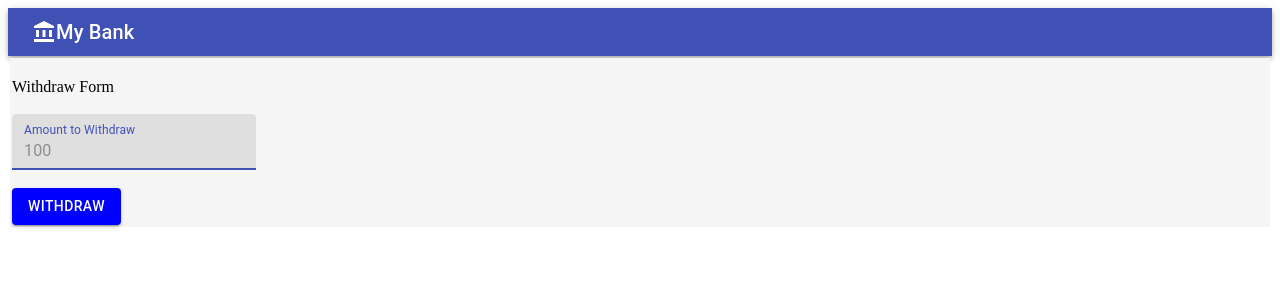
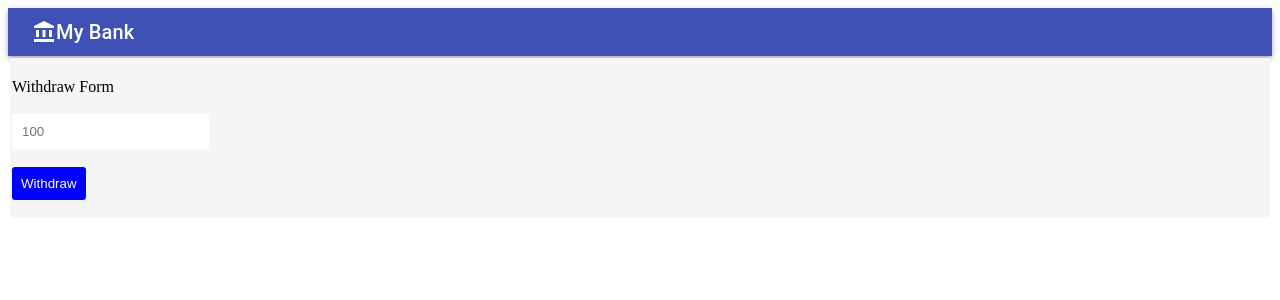
Before and after one commit to zabirK89/Bank-Wallet, a React (Create React App) app: page /withdraw in a window 1280 px wide. Shown: the top 300 px of the page. Built offline with nearby package versions, Linux system fonts and the light colour scheme.

Commit message:
6 files modified

```diff
--- a/src/App.js
+++ b/src/App.js
@@ -1,7 +1,6 @@
 import React from 'react';
 import './style.css';
-import { TextField, Button, Snackbar } from '@material-ui/core';
-import { useState } from 'react';
+import {  Snackbar } from '@material-ui/core';
 import NavBar from './Components/NavBar';
 import Actionbank from './Components/Actionbank';
 import Statement from './Components/Statement';
@@ -17,7 +16,6 @@ export default function App(props) {
 
     setOpen(false);
   };
-
   return (
     <BrowserRouter>
       <NavBar />
--- a/src/Components/Actionbank.js
+++ b/src/Components/Actionbank.js
@@ -18,7 +18,7 @@ export default function Actionbank() {
       <br />
       <div>hello user</div>
       <br />
-      <div> Your balance is {account.amount}</div>
+      <h2> Your balance is {account.amount}</h2>
       <br />
       <div className="btn">
         <Link to="/statement">
--- a/src/Components/Deposit.js
+++ b/src/Components/Deposit.js
@@ -1,69 +1,29 @@
 import React from 'react';
-
-import { TextField, Button } from '@material-ui/core';
-import { Outlet, Link, useNavigate } from 'react-router-dom';
-import { store } from '../State/Store';
+import {useNavigate } from 'react-router-dom';
 import { useDispatch } from 'react-redux';
 import { actioncreator } from '../State/Indexa';
-import { useState } from 'react';
-import { Box } from '@material-ui/core';
 import { Formik, Form, Field } from 'formik';
 export default function Deposit({ setOpen }) {
-  const [dep, setdep] = useState(0);
   let navigate = useNavigate();
-  const val = (e) => {
-    setdep(parseFloat(e.target.value));
-  };
-
-  const handleClose = (event, reason) => {
-    if (reason === 'clickaway') {
-      return;
-    }
-
-    setOpen(false);
-  };
-
   const dispatch = useDispatch();
   return (
     <div className="cont">
       <br />
       <div> Deposit Form </div>
       <br />
-      <div>
-        <TextField
-          label="Amount to deposit"
-          variant="filled"
-          color=""
-          focused
-          placeholder={100}
-          onChange={val}
-        />
-      </div>
-      <br />
-      <Link to="/">
-        <Button
-          variant="contained"
-          style={{ backgroundColor: 'blue', color: 'white' }}
-          onClick={() => {
-            setOpen(true);
-            dispatch(actioncreator.deposite(dep));
-            // dispatch(actioncreator.handleDeposit(dep))
-
-
-          }}
-        >
-          Deposit
-        </Button>
-      </Link>
-      {/* <Formik initialValues={{ name: 0 }} onSubmit={(value) => { console.log(value); dispatch(actioncreator.deposite(parseFloat(value.name))) }}>
+      <Formik   initialValues={{ name: "" }} onSubmit={(value) => {
+         navigate('/')
+        setOpen(true);
+         console.log(value); dispatch(actioncreator.deposite(parseFloat(value.name))) }}>
         <Form>
-          <Field type="number" name="name" placeholder={100} />
+          {/* <label>Enter Amount</label> */}
+          <Field style={{border:"none",padding:'10px'}}  type="number" name="name"  />
           <br></br>
-
-          <button >Summit</button>
+     <br/>
+          <button  style={{ backgroundColor: 'blue', color: 'white' ,border:"none" ,padding:"9px",borderRadius:"3px" }}>Deposit</button>
 
         </Form>
-      </Formik> */}
+      </Formik>
     </div>
   );
 }
--- a/src/Components/Statement.js
+++ b/src/Components/Statement.js
@@ -2,7 +2,7 @@ import React from 'react';
 import Table from '@mui/material/Table';
 import TableBody from '@mui/material/TableBody';
 import { Button } from '@material-ui/core';
-import { Outlet, Link } from 'react-router-dom';
+import {Link } from 'react-router-dom';
 import TableCell from '@mui/material/TableCell';
 import TableContainer from '@mui/material/TableContainer';
 import TableHead from '@mui/material/TableHead';
--- a/src/Components/Withdraw.js
+++ b/src/Components/Withdraw.js
@@ -1,43 +1,26 @@
 import React from 'react';
-import { TextField, Button } from '@material-ui/core';
-import { Outlet, Link } from 'react-router-dom';
+import {useNavigate } from 'react-router-dom';
 import { useDispatch } from 'react-redux';
+import { Formik, Form, Field } from 'formik';
 import { actioncreator } from '../State/Indexa';
-import { useState } from 'react';
 export default function Withdraw( {setOpen }) {
-  const [wit, setwit] = useState(0);
+  let navigate = useNavigate();
   const dispatch = useDispatch();
-  const val = (e) => {
-    setwit(parseFloat(e.target.value));
-  };
   return (
     <div className="cont">
       <br />
       <div> Withdraw Form </div>
       <br />
-      <div>
-        <TextField
-          label="Amount to Withdraw"
-          variant="filled"
-          color=""
-          focused
-          placeholder={100}
-          onChange={val}
-        />
-      </div>
-      <br />
-      <Link to="/">
-        <Button
-          variant="contained"
-          style={{ backgroundColor: 'blue', color: 'white' }}
-          onClick={(e) => {
-            setOpen(true);
-            dispatch(actioncreator.withdraw(wit));
-          }}
-        >
-          Withdraw
-        </Button>
-      </Link>
+       <Formik   initialValues={{ name:"" }} onSubmit={(value) => {
+            navigate('/')
+           setOpen(true);
+        dispatch(actioncreator.withdraw(parseFloat(value.name))) }}>
+        <Form>
+          <Field style={{border:"none",padding:'10px'}}  type="number" name="name" placeholder={100} />
+          <br></br>  <br/>
+          <button   style={{ backgroundColor: 'blue', color: 'white' ,border:"none" ,padding:"9px",borderRadius:"3px" }}>Withdraw</button>
+        </Form>
+      </Formik>
     </div>
   );
 }
--- a/src/style.css
+++ b/src/style.css
@@ -12,3 +12,9 @@ h1, p {
   justify-content: center;
   align-items: center;
 }
+input::-webkit-outer-spin-button,
+input::-webkit-inner-spin-button {
+    -webkit-appearance: none;
+    margin: 0;
+
+}
```
